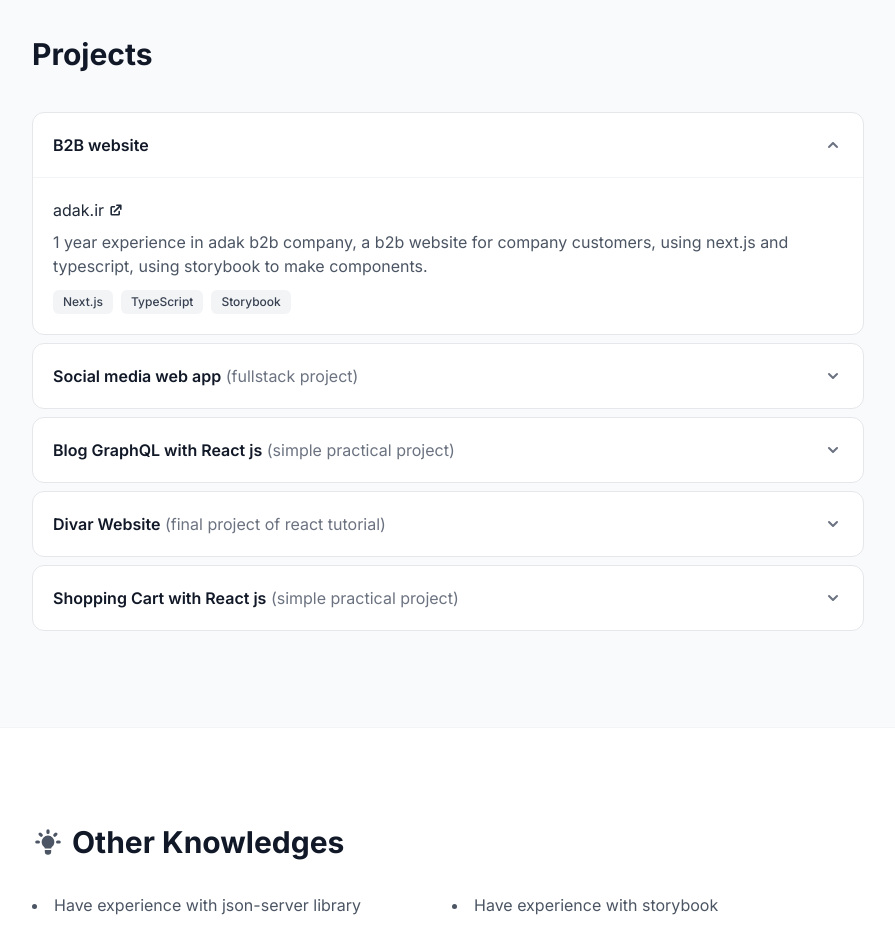
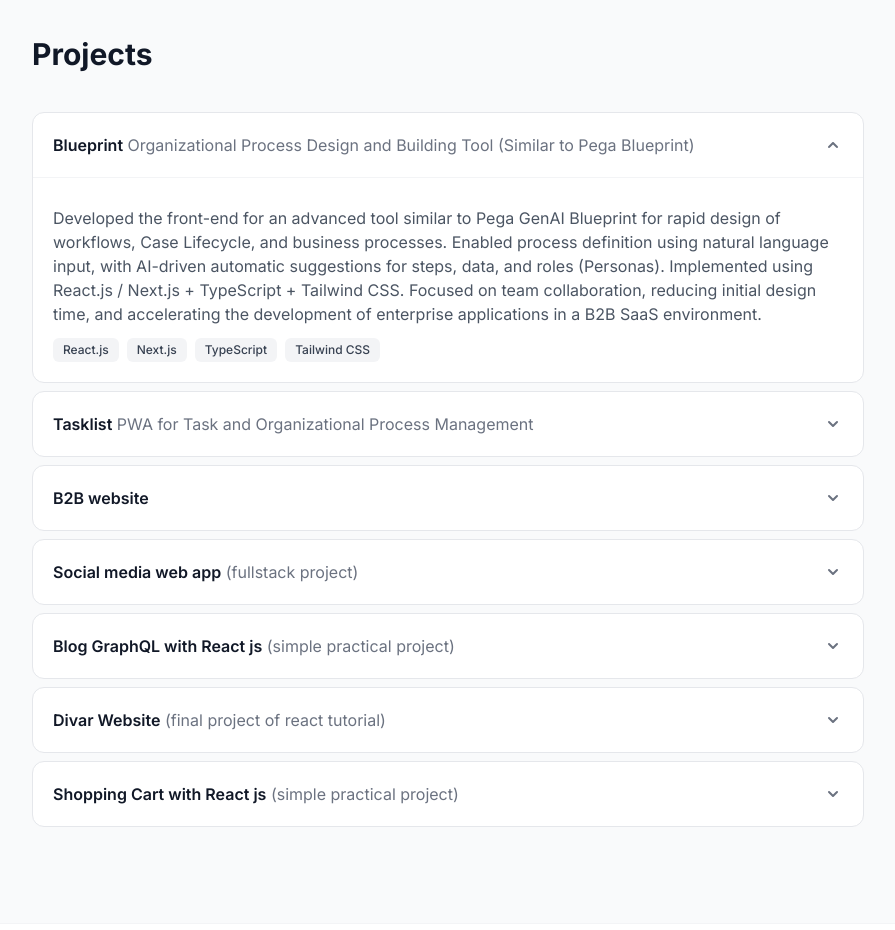
Before and after one commit to ftmehsm/portfolio, a React (Vite) app: page / in a window 1280 px wide. Shown: the part 3360-4290 px from the top of the page, without its empty margins (192-1087 px from the left). Built offline with nearby package versions, Linux system fonts and the light colour scheme; no server answers.

Commit message:
feat(portfolio): add new projects 'Blueprint' and 'Tasklist' with detailed descriptions and technologies in English and Farsi

```diff
--- a/src/data/portfolioData.js
+++ b/src/data/portfolioData.js
@@ -154,6 +154,20 @@ export const projects = {
   liveDemoFa: 'دموی زنده',
   listEn: [
     {
+      title: 'Blueprint',
+      subtitle: 'Organizational Process Design and Building Tool (Similar to Pega Blueprint)',
+      description:
+        'Developed the front-end for an advanced tool similar to Pega GenAI Blueprint for rapid design of workflows, Case Lifecycle, and business processes. Enabled process definition using natural language input, with AI-driven automatic suggestions for steps, data, and roles (Personas). Implemented using React.js / Next.js + TypeScript + Tailwind CSS. Focused on team collaboration, reducing initial design time, and accelerating the development of enterprise applications in a B2B SaaS environment.',
+      tech: ['React.js', 'Next.js', 'TypeScript', 'Tailwind CSS'],
+    },
+    {
+      title: 'Tasklist',
+      subtitle: 'PWA for Task and Organizational Process Management',
+      description:
+        'Developed a Progressive Web App (PWA) for managing tasks, workflows, and business processes. Similar to advanced tools like Camunda Tasklist, featuring task viewing, claiming, completion, and interaction with process forms. Fully responsive and offline-capable implementation using React.js / Next.js + TypeScript + Tailwind CSS. Emphasized simple and fast user experience for organizational users in a B2B SaaS environment. Organizational project for Adak Company.',
+      tech: ['React.js', 'Next.js', 'TypeScript', 'Tailwind CSS', 'PWA'],
+    },
+    {
       title: 'B2B website',
       subtitle: null,
       link: 'https://adak.ir/',
@@ -201,6 +215,24 @@ export const projects = {
     },
   ],
   listFa: [
+    {
+      title: 'Blueprint',
+      subtitle: 'ابزار طراحی و ساخت فرایندهای سازمانی (شبیه Pega Blueprint)',
+      link: 'https://adak.ir/',
+      linkLabel: 'آداک',
+      description:
+        'توسعه فرانت‌اند ابزار پیشرفته‌ای شبیه Pega GenAI Blueprint برای طراحی سریع گردش کار، چرخه عمر Case و فرایندهای کسب‌وکار. تعریف فرایند با ورودی زبان طبیعی و پیشنهادات خودکار مبتنی بر هوش مصنوعی برای مراحل، داده‌ها و نقش‌ها (Personas). پیاده‌سازی با React.js / Next.js + TypeScript + Tailwind CSS. تمرکز بر همکاری تیمی، کاهش زمان طراحی اولیه و تسریع توسعه اپلیکیشن‌های سازمانی در محیط B2B SaaS.',
+      tech: ['React.js', 'Next.js', 'TypeScript', 'Tailwind CSS'],
+    },
+    {
+      title: 'Tasklist',
+      subtitle: 'PWA مدیریت وظایف و فرایندهای سازمانی',
+      link: 'https://adak.ir/',
+      linkLabel: 'آداک',
+      description:
+        'توسعه Progressive Web App (PWA) برای مدیریت وظایف، گردش کار و فرایندهای کسب‌وکار. شبیه ابزارهای پیشرفته مثل Camunda Tasklist با امکان مشاهده، قبول، تکمیل وظایف و تعامل با فرم‌های فرایند. پیاده‌سازی کاملاً واکنش‌گرا و قابل استفاده آفلاین با React.js / Next.js + TypeScript + Tailwind CSS. تمرکز بر تجربه کاربری ساده و سریع برای کاربران سازمانی در محیط B2B SaaS. پروژه سازمانی شرکت آداک.',
+      tech: ['React.js', 'Next.js', 'TypeScript', 'Tailwind CSS', 'PWA'],
+    },
     {
       title: 'سایت B2B',
       subtitle: null,
```
